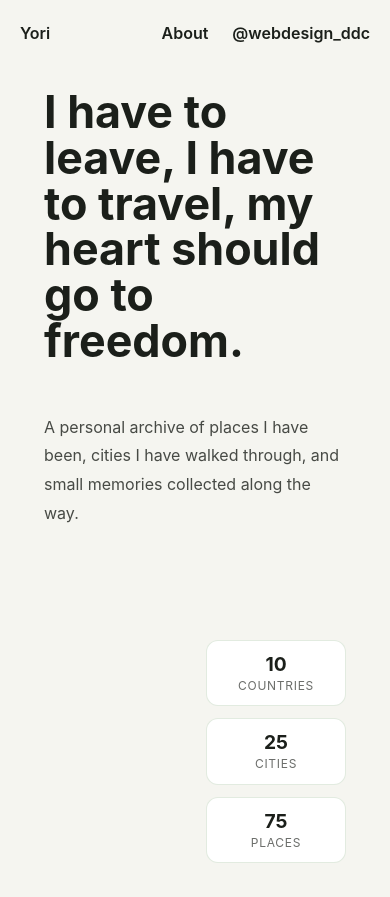
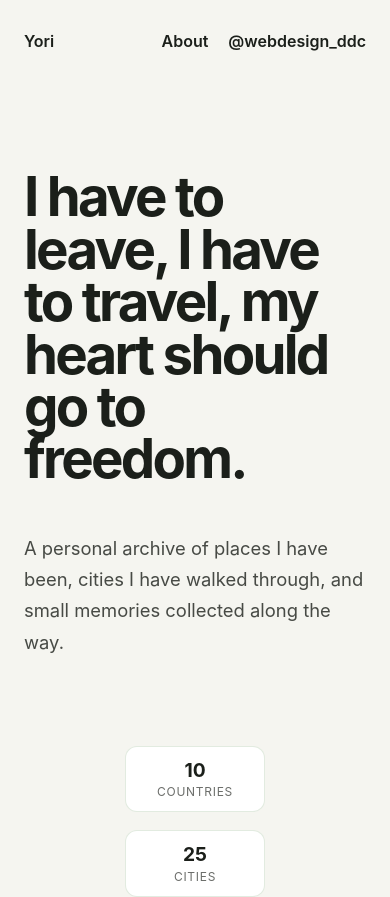
Before and after one commit to Yori-point/WebDesign, a SvelteKit app: page / in a window 390 px wide. Shown: the top 897 px of the page. Built offline with nearby package versions, Linux system fonts and the light colour scheme; a web font is replaced by a local one.

Commit message:
fix mobile layout

```diff
--- a/src/routes/+page.svelte
+++ b/src/routes/+page.svelte
@@ -882,4 +882,68 @@
       padding-top: 24px;
     }
   }
+
+  @media (max-width: 768px) {
+  .hero {
+    padding: 32px 24px 72px;
+  }
+
+  .hero-top {
+    display: flex;
+    align-items: center;
+    justify-content: space-between;
+    gap: 20px;
+  }
+
+  nav {
+    display: flex;
+    gap: 20px;
+    font-size: 0.95rem;
+  }
+
+  .hero-inner {
+    width: 100%;
+    display: flex;
+    flex-direction: column;
+    gap: 56px;
+    margin-top: 72px;
+  }
+
+  .hero-left h1 {
+    font-size: clamp(3.4rem, 14vw, 5rem);
+    line-height: 0.96;
+    letter-spacing: -0.05em;
+  }
+
+  .intro-text {
+    font-size: 1.15rem;
+    line-height: 1.7;
+    max-width: 100%;
+  }
+
+  .hero-right {
+    width: 100%;
+    justify-self: auto;
+  }
+
+  .stats-grid {
+    width: 100%;
+    display: grid;
+    grid-template-columns: 1fr;
+    gap: 18px;
+    justify-items: center;
+  }
+
+  .stat-card {
+    width: 140px;
+  }
+
+  .city-card,
+  .city-card:visited,
+  .city-card:hover,
+  .city-card:active {
+    color: #1b1f1a;
+    text-decoration: none;
+  }
+}
 </style>
```
